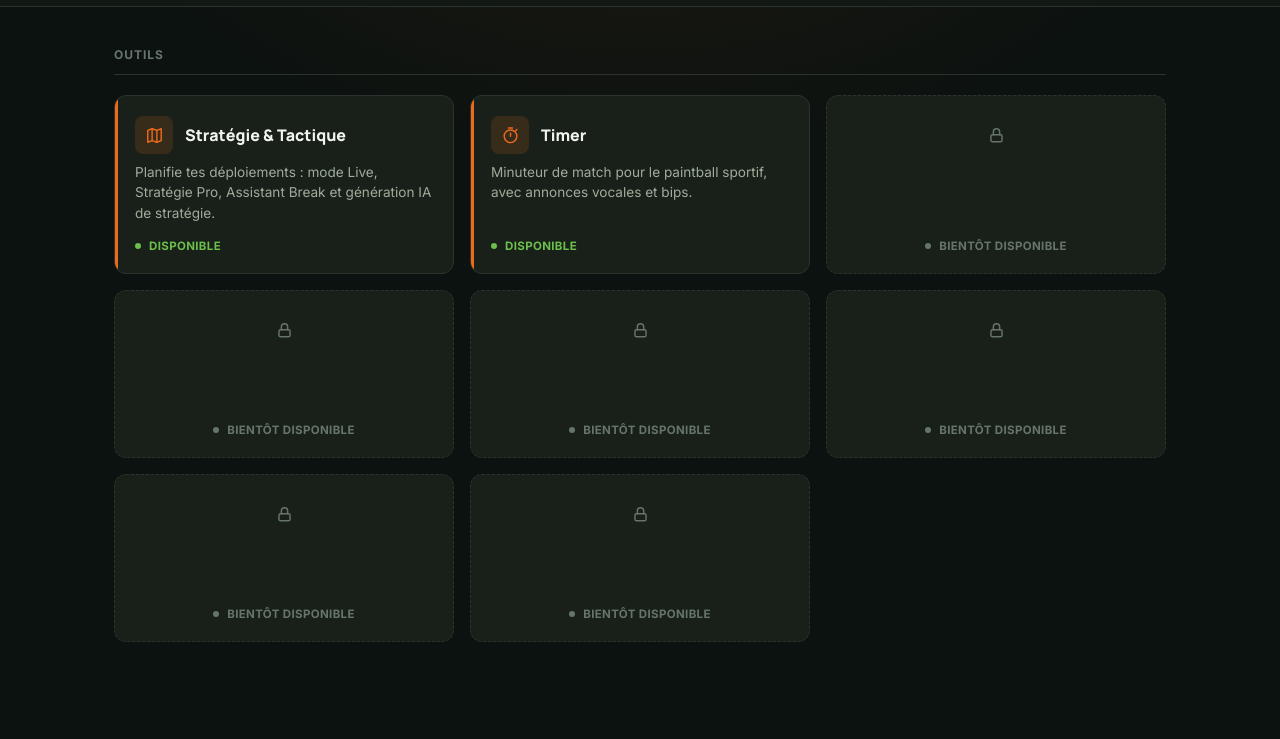
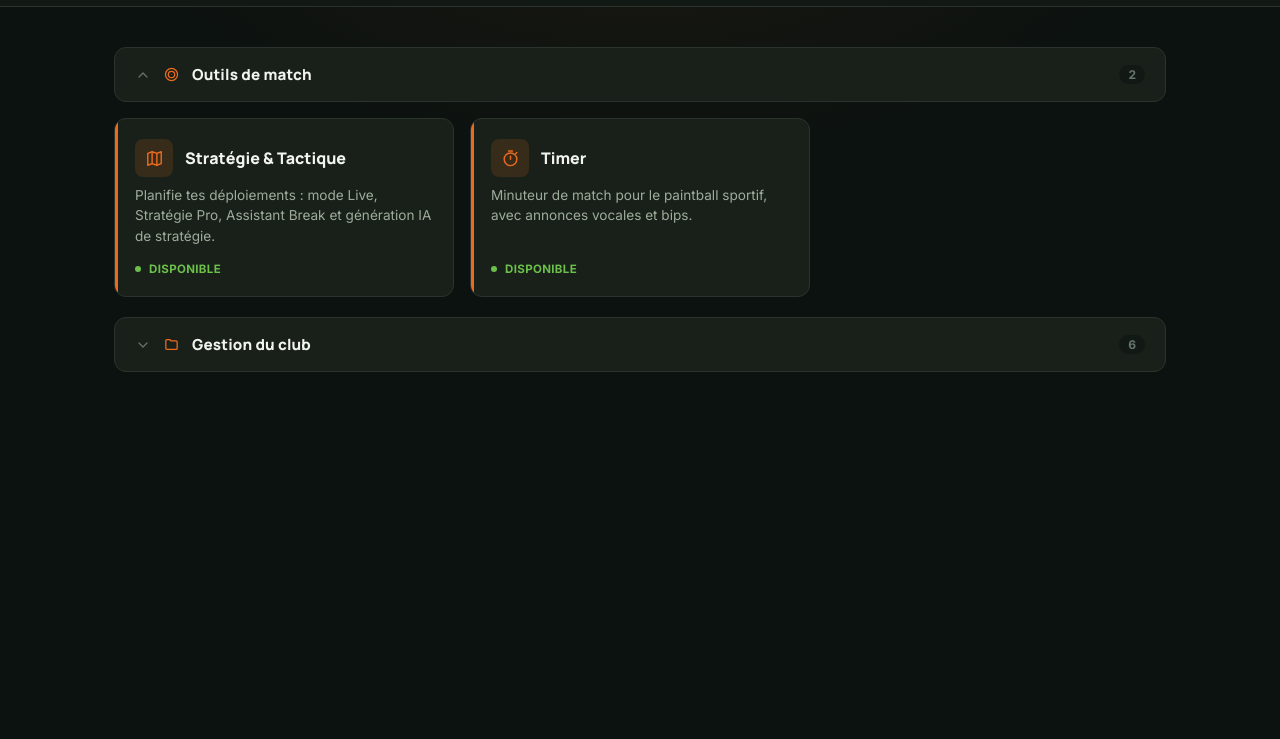
Before and after one commit to Kelyan-CABO-FARELO/Paintball_Analyser, a plain HTML site: page index.html in a window 1280 px wide. Shown: the part 61-800 px from the top of the page. Drawn offline with Linux system fonts and the light colour scheme.

Commit message:
Mis à jour du style du hub

```diff
--- a/hub.css
+++ b/hub.css
@@ -28,15 +28,78 @@
     .hub-main { padding: var(--space-10) var(--space-6) var(--space-12); }
 }
 
-.section-label {
+/* ========================================================
+   BOÎTES DÉPLIANTES — regroupent les outils par type
+   (outils de match, gestion du club...)
+   ======================================================== */
+.tool-group {
+    margin-bottom: var(--space-5);
+}
+
+.tool-group summary {
+    list-style: none;
+    cursor: pointer;
+    display: flex;
+    align-items: center;
+    gap: var(--space-3);
+    padding: var(--space-4) var(--space-5);
+    background: var(--panel);
+    border: 1px solid var(--border);
+    border-radius: var(--radius-md);
+    transition: background 0.15s, border-color 0.15s;
+}
+
+.tool-group summary::-webkit-details-marker { display: none; }
+.tool-group summary::marker { content: ''; display: none; }
+
+.tool-group summary:hover {
+    background: var(--panel-hover);
+    border-color: var(--border-light);
+}
+
+.tool-group .chevron {
+    width: 16px;
+    height: 16px;
+    color: var(--text-dim);
+    transition: transform 0.2s;
+    flex-shrink: 0;
+}
+
+.tool-group[open] .chevron { transform: rotate(180deg); }
+
+.tool-group .group-icon {
+    width: 17px;
+    height: 17px;
+    color: var(--accent);
+    flex-shrink: 0;
+}
+
+.tool-group .group-title {
+    font-family: var(--font-display);
+    font-weight: 800;
+    font-size: 0.95rem;
+    letter-spacing: 0.01em;
+    color: var(--text);
+}
+
+.tool-group .group-count {
+    margin-left: auto;
+    background: var(--bg-raised);
+    color: var(--text-dim);
     font-size: 0.75rem;
     font-weight: 700;
-    letter-spacing: 0.08em;
-    text-transform: uppercase;
-    color: var(--text-dim);
-    margin-bottom: var(--space-5);
-    padding-bottom: var(--space-3);
-    border-bottom: 1px solid var(--border);
+    padding: 2px 9px;
+    border-radius: var(--radius-full);
+}
+
+.tool-group .tools-grid {
+    margin-top: var(--space-4);
+    animation: fadeIn 0.2s ease-in-out;
+}
+
+@keyframes fadeIn {
+    from { opacity: 0; transform: translateY(-4px); }
+    to { opacity: 1; transform: translateY(0); }
 }
 
 .tools-grid {
--- a/hub.js
+++ b/hub.js
@@ -1,6 +1,12 @@
 // Liste des outils de la boîte à outils.
 // Pour ajouter un futur module : ajouter une entrée ici avec status "active"
 // et un href une fois l'outil prêt — aucune autre modification n'est nécessaire.
+// "category" doit correspondre à l'id d'une entrée de CATEGORIES ci-dessous.
+const CATEGORIES = [
+    { id: 'match', label: 'Outils de match', icon: 'icon-target' },
+    { id: 'gestion', label: 'Gestion du club', icon: 'icon-folder' },
+];
+
 const TOOLS = [
     {
         icon: 'icon-map',
@@ -8,6 +14,7 @@ const TOOLS = [
         description: "Planifie tes déploiements : mode Live, Stratégie Pro, Assistant Break et génération IA de stratégie.",
         href: 'tools/strategie/index.html',
         status: 'active',
+        category: 'match',
     },
     {
         icon: 'icon-timer',
@@ -15,30 +22,28 @@ const TOOLS = [
         description: "Minuteur de match pour le paintball sportif, avec annonces vocales et bips.",
         href: 'tools/timer/index.html',
         status: 'active',
+        category: 'match',
     },
-    { status: 'soon', empty: true },
-    { status: 'soon', empty: true },
-    { status: 'soon', empty: true },
-    { status: 'soon', empty: true },
-    { status: 'soon', empty: true },
-    { status: 'soon', empty: true },
+    { status: 'soon', empty: true, category: 'gestion' },
+    { status: 'soon', empty: true, category: 'gestion' },
+    { status: 'soon', empty: true, category: 'gestion' },
+    { status: 'soon', empty: true, category: 'gestion' },
+    { status: 'soon', empty: true, category: 'gestion' },
+    { status: 'soon', empty: true, category: 'gestion' },
 ];
 
-function renderTools() {
-    const grid = document.getElementById('toolsGrid');
-    grid.innerHTML = TOOLS.map(tool => {
-        const isActive = tool.status === 'active';
-        const statusLabel = isActive ? 'Disponible' : 'Bientôt disponible';
-
+function toolCardHtml(tool) {
     if (tool.empty) {
         return `
             <div class="tool-card disabled empty">
                 <span class="icon-badge"><svg class="icon"><use href="#icon-lock"/></svg></span>
-                    <span class="status">${statusLabel}</span>
+                <span class="status">Bientôt disponible</span>
             </div>
         `;
     }
 
+    const isActive = tool.status === 'active';
+    const statusLabel = isActive ? 'Disponible' : 'Bientôt disponible';
     const tag = isActive ? 'a' : 'div';
     const hrefAttr = isActive ? `href="${tool.href}"` : '';
     const descriptionHtml = tool.description ? `<p>${tool.description}</p>` : '';
@@ -52,6 +57,27 @@ function renderTools() {
             <span class="status">${statusLabel}</span>
         </${tag}>
     `;
+}
+
+function categoryGroupHtml(category, tools, open) {
+    return `
+        <details class="tool-group"${open ? ' open' : ''}>
+            <summary>
+                <svg class="icon chevron"><use href="#icon-chevron-down"/></svg>
+                <svg class="icon group-icon"><use href="#${category.icon}"/></svg>
+                <span class="group-title">${category.label}</span>
+                <span class="group-count">${tools.length}</span>
+            </summary>
+            <div class="tools-grid">${tools.map(toolCardHtml).join('')}</div>
+        </details>
+    `;
+}
+
+function renderTools() {
+    document.getElementById('toolsGroups').innerHTML = CATEGORIES.map((category, i) => {
+        const tools = TOOLS.filter(tool => tool.category === category.id);
+        if (tools.length === 0) return '';
+        return categoryGroupHtml(category, tools, i === 0);
     }).join('');
 }
 
--- a/index.html
+++ b/index.html
@@ -15,21 +15,20 @@
     <svg style="display:none">
         <defs>
             <symbol id="icon-target" viewBox="0 0 24 24"><circle cx="12" cy="12" r="8.5"/><circle cx="12" cy="12" r="4.5"/><circle cx="12" cy="12" r="0.6" fill="currentColor" stroke="none"/></symbol>
+            <symbol id="icon-folder" viewBox="0 0 24 24"><path d="M4 6.5A1.5 1.5 0 0 1 5.5 5h4l2 2h7A1.5 1.5 0 0 1 20 8.5v9A1.5 1.5 0 0 1 18.5 19h-13A1.5 1.5 0 0 1 4 17.5v-11Z"/></symbol>
             <symbol id="icon-map" viewBox="0 0 24 24"><path d="M9 3.5 3.5 5.5v15L9 18.5l6 2 5.5-2v-15l-5.5 2-6-2Z"/><path d="M9 3.5v15"/><path d="M15 5.5v15"/></symbol>
             <symbol id="icon-timer" viewBox="0 0 24 24"><circle cx="12" cy="13" r="8"/><path d="M12 13V9"/><path d="M9.5 2.5h5"/><path d="M18.5 6 20 4.5"/></symbol>
             <symbol id="icon-lock" viewBox="0 0 24 24"><rect x="5" y="11" width="14" height="9" rx="2"/><path d="M8 11V7.5a4 4 0 0 1 8 0V11"/></symbol>
+            <symbol id="icon-chevron-down" viewBox="0 0 24 24"><path d="m6 9 6 6 6-6"/></symbol>
         </defs>
     </svg>
 
     <header class="topbar hub-topbar">
-        <div class="brand"><svg class="icon"><use href="#icon-target"/></svg> Paintball Analyser</div>
+        <div class="brand">🎯 Paintball Analyser</div>
         <span class="tagline">Boîte à outils du club</span>
     </header>
 
-    <main class="hub-main">
-        <p class="section-label">Outils</p>
-        <div class="tools-grid" id="toolsGrid"></div>
-    </main>
+    <main class="hub-main" id="toolsGroups"></main>
 
     <script src="hub.js"></script>
 </body>
```
Lines whose indentation alone changed are shown as unchanged.
